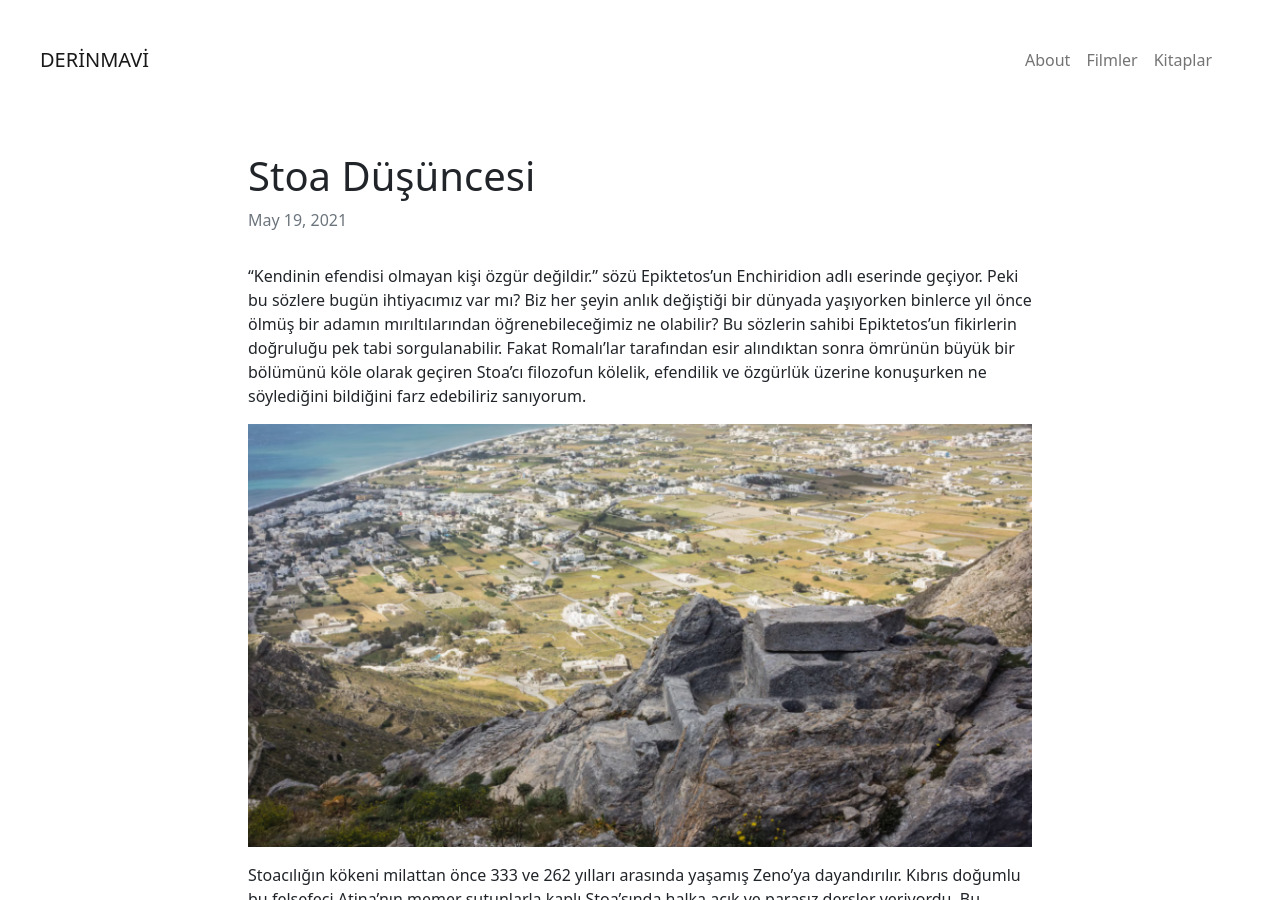
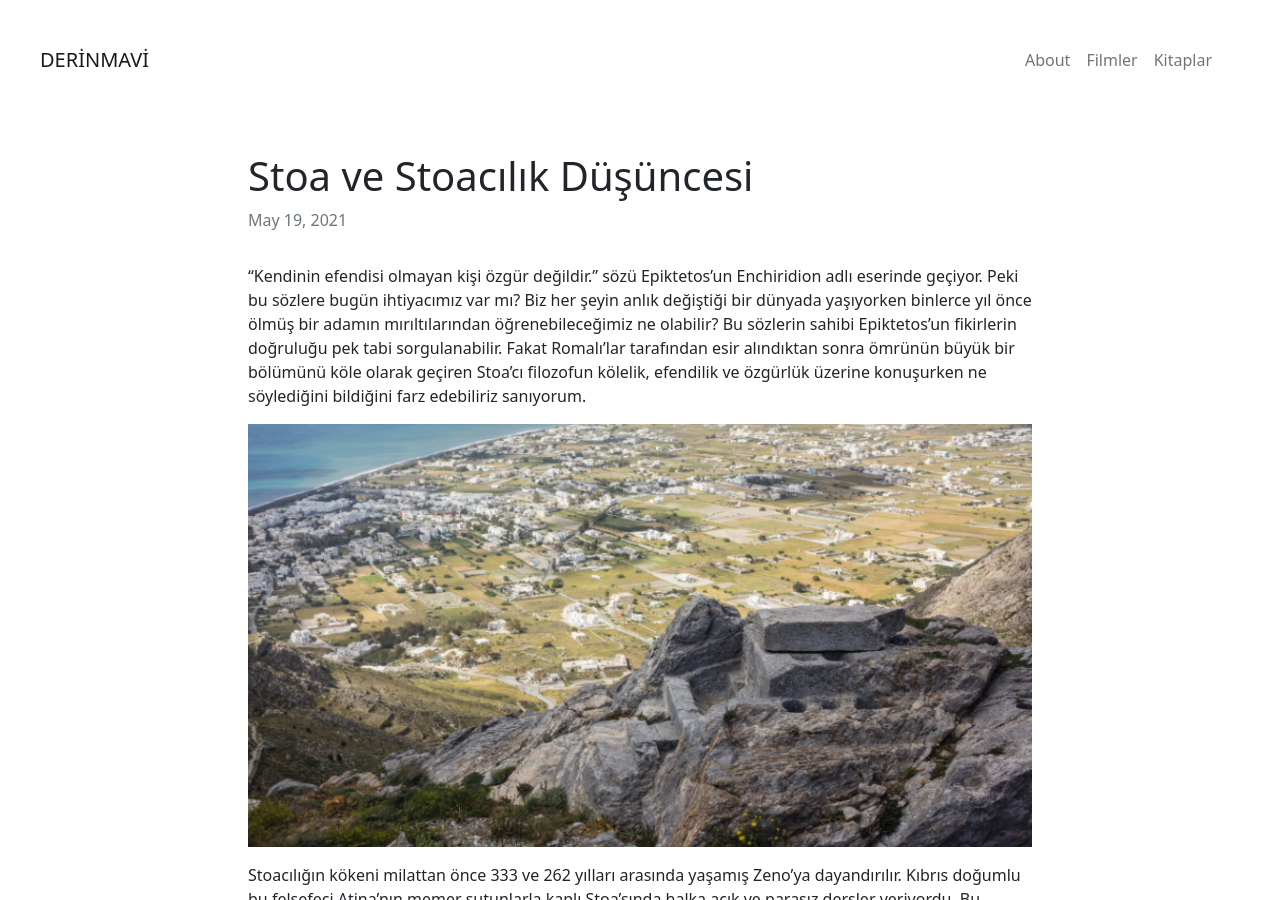
Before and after one commit to tozbulut/derinmavi.io, a Jekyll site: the page built from _posts/2021-05-19-stoa-ve-stoacılık-dusuncesi.md, in a window 1280 px wide and 900 px high. Built offline with Jekyll 4.4.1, drawn with Linux system fonts in a browser that asks for light colours.

Commit message:
Update and rename 2021-05-19-stoa-nin-mermerleri.md to 2021-05-19-stoa-ve-stoacılık-dusuncesi.md

```diff
--- a/_posts/2021-05-19-stoa-nin-mermerleri.md
+++ b/_posts/2021-05-19-stoa-ve-stoacılık-dusuncesi.md
@@ -1,7 +1,7 @@
 ---
 layout: post
-title: "Stoa Düşüncesi"
-categories: junk
+title: "Stoa ve Stoacılık Düşüncesi"
+categories: Felsefe
 meta: "Springfield"
 img: https://derinmavi.io/images/path-to-ancient-thira-santorini.png
 ---
```
